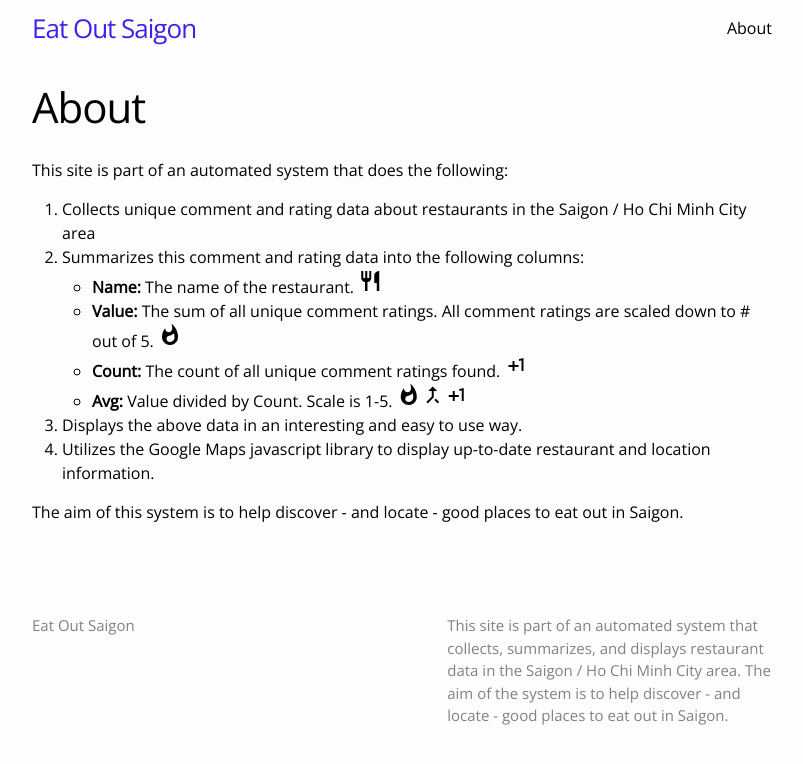
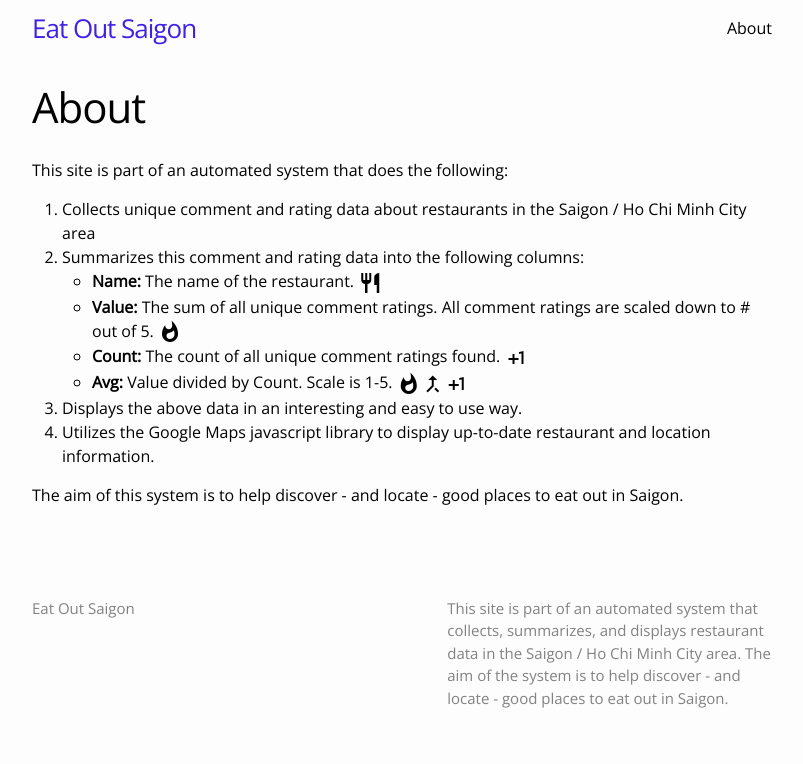
Before and after one commit to ssugar/vnplaces, a Jekyll site: the page built from about.md, in a window 1280 px wide. Shown: the top 764 px of the page, without its empty margins (238-1041 px from the left). Built offline with Jekyll 4.4.1, drawn with Linux system fonts in a browser that asks for light colours; a script that is not in the unit is left out.

Commit message:
setting vertical align to middle for GMD icons

```diff
--- a/_sass/_base.scss
+++ b/_sass/_base.scss
@@ -328,8 +328,6 @@ a.w3-btn-floating-right {
     font-size: 18px;
 }
 
-.material-icons {
-    i {
-        vertical-align: middle;
-    }
+i.material-icons {
+    vertical-align: middle;
 }
```
